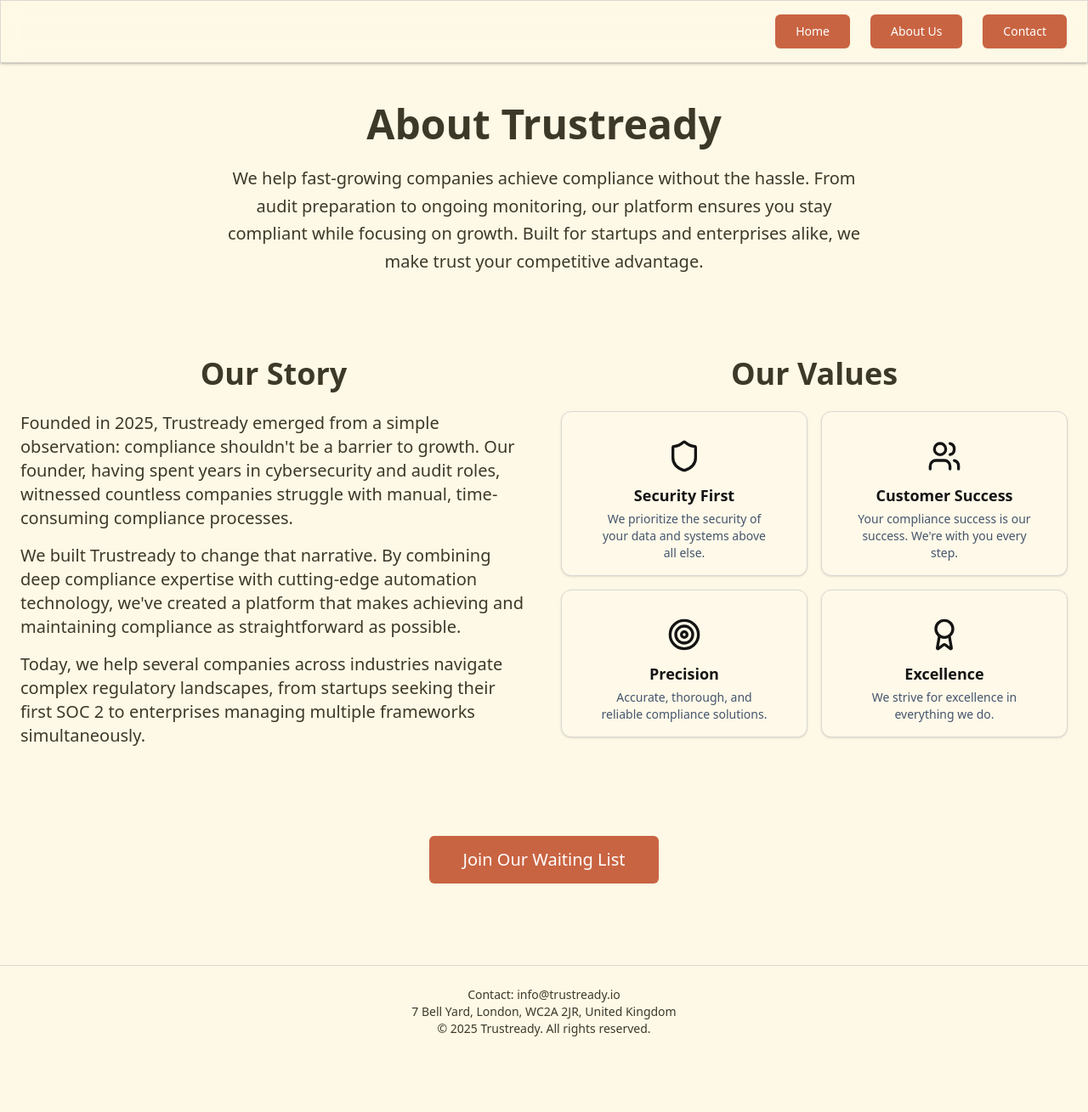
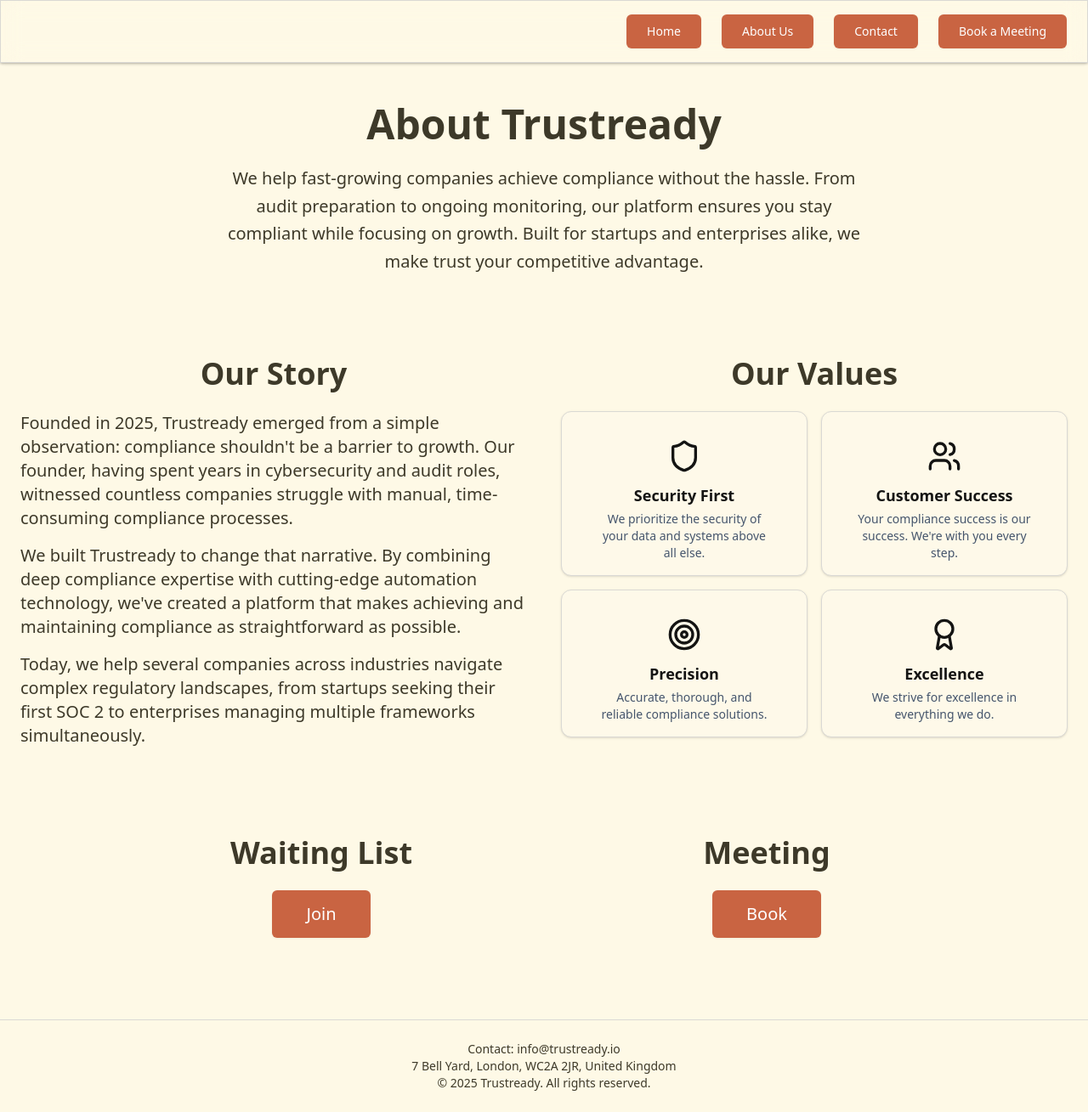
Before and after one commit to trustready-platform/trustready.io, a Next.js app: page /about in a window 1280 px wide. Shown: the whole page at 85% size. Before the commit the page ends 1245 px from the top, so only its background shows below. Built offline with nearby package versions, Linux system fonts and the light colour scheme.

Commit message:
meeting buttons

```diff
--- a/app/about/page.tsx
+++ b/app/about/page.tsx
@@ -128,14 +128,27 @@ export default function AboutPage() {
           className="rounded-2xl p-12 text-center"
         >
           <section className="mx-auto">
-            <div className="flex justify-center">
-              <Button
+		  <div className="grid lg:grid-cols-2 gap-10 items-start">
+		  	  <div>
+			  <h1 className="text-4xl text-center font-bold mb-6">Waiting List</h1>
+	              <Button
                 size="lg"
                 className="gap-2 text-xl px-10 py-7" /* bigger text + more padding */
                 asChild
               >
-                <Link href="/contact">Join Our Waiting List</Link>
+                <Link href="/contact">Join</Link>
               </Button>
+			  </div>
+			  <div>
+			  <h1 className="text-4xl text-center font-bold mb-6">Meeting</h1>
+	              <Button
+                size="lg"
+                className="gap-2 text-xl px-10 py-7" /* bigger text + more padding */
+                asChild
+              >
+                <Link href="https://tidycal.com/m4j7k9m/trustready">Book</Link>
+              </Button>
+			  </div>
             </div>
           </section>{" "}
         </motion.div>
--- a/app/page.tsx
+++ b/app/page.tsx
@@ -174,8 +174,16 @@ export default function SeevicesPage() {
           <h2 className="text-5xl font-bold mb-4">Our Offerings</h2>
           <p className="max-w-2xl mx-auto text-xl">
             Comprehensive compliance solutions tailored to your industry and
-            business needs.
+            business needs. Book a meeting with us to find out more.
           </p>
+			  <Button
+                size="lg"
+                className="gap-2 text-xl px-10 py-7 mt-8" /* bigger text + more padding */
+                asChild
+              >
+                <Link href="https://tidycal.com/m4j7k9m/trustready">Book</Link>
+              </Button>
+
         </motion.div>
 
         <div className="grid md:grid-cols-2 lg:grid-cols-3 gap-8">
@@ -261,7 +269,7 @@ export default function SeevicesPage() {
         </Carousel>
       </section>
       <section className="mx-auto">
-        <div className="flex justify-center">
+		<div className="flex gap-5 justify-center px-10">
 			  <Button
 				size="lg"
 				className="gap-2 text-xl px-10 py-7" /* bigger text + more padding */
@@ -269,6 +277,7 @@ export default function SeevicesPage() {
 			  >
 				<Link href="/contact">Join Our Early Access Program</Link>
 			  </Button>
+
         </div>
       </section>{" "}
       <Footer />
--- a/components/navbar.tsx
+++ b/components/navbar.tsx
@@ -9,6 +9,7 @@ const navItems = [
   { label: "Home", href: "/" },
   { label: "About Us", href: "/about" },
   { label: "Contact", href: "/contact" },
+  { label: "Book a Meeting", href: "https://tidycal.com/m4j7k9m/trustready"}
 ];
 
 export function Navbar() {
```
Lines whose indentation alone changed are shown as unchanged.
